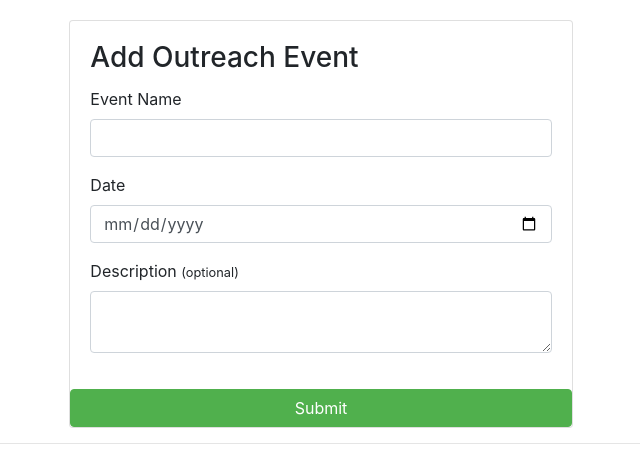
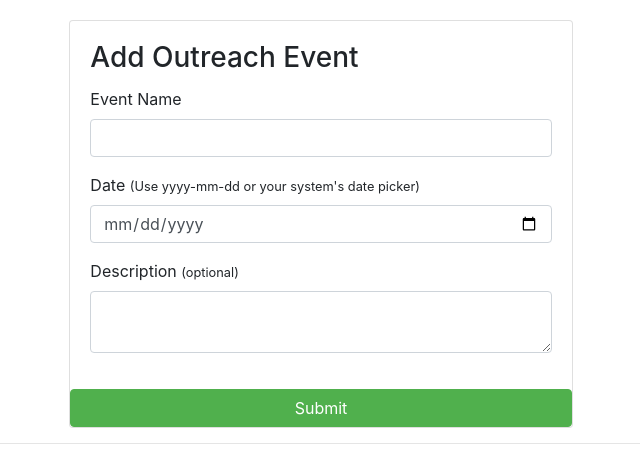
Before and after one commit to FRC-1902/pigpen, a Django app: page /outreach/event/add in a window 1280 px wide. Shown: the part 66-533 px from the top of the page, without its empty margins (319-959 px from the left). Run offline with Django 3.2, Linux system fonts and the light colour scheme; the visitor is signed in with stand-in values (Sample User, id 1); some libraries are stand-ins or nearby versions.

Commit message:
Add date picker comment

```diff
--- a/teammanager/templates/teammanager/outreach_event_add.html
+++ b/teammanager/templates/teammanager/outreach_event_add.html
@@ -13,7 +13,7 @@
                             <input required type="text" class="form-control" name="name" id="event_name">
                         </div>
                         <div class="form-group">
-                            <label for="date">Date</label>
+                            <label for="date">Date <small>(Use yyyy-mm-dd or your system's date picker)</small></label>
                             <input required type="date" class="form-control" name="date" id="date">
                         </div>
                         <div class="form-group">
```
